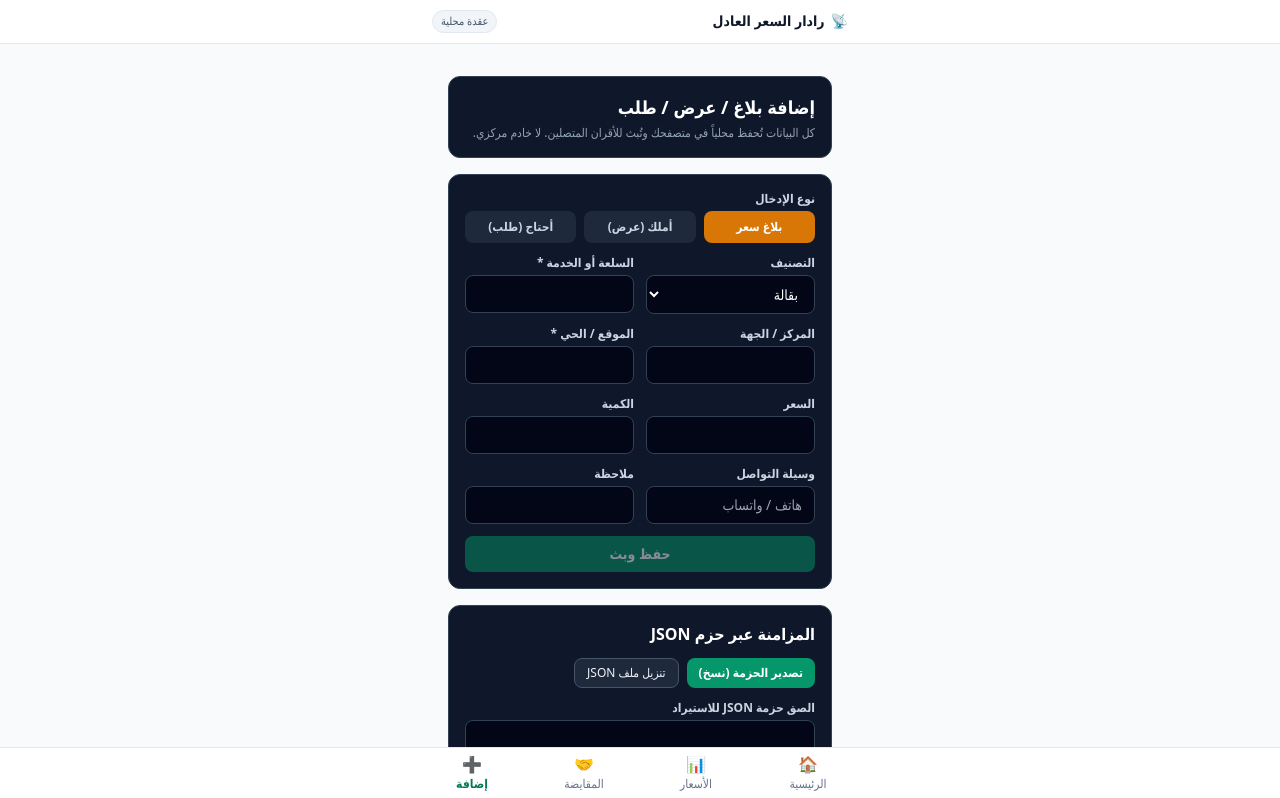
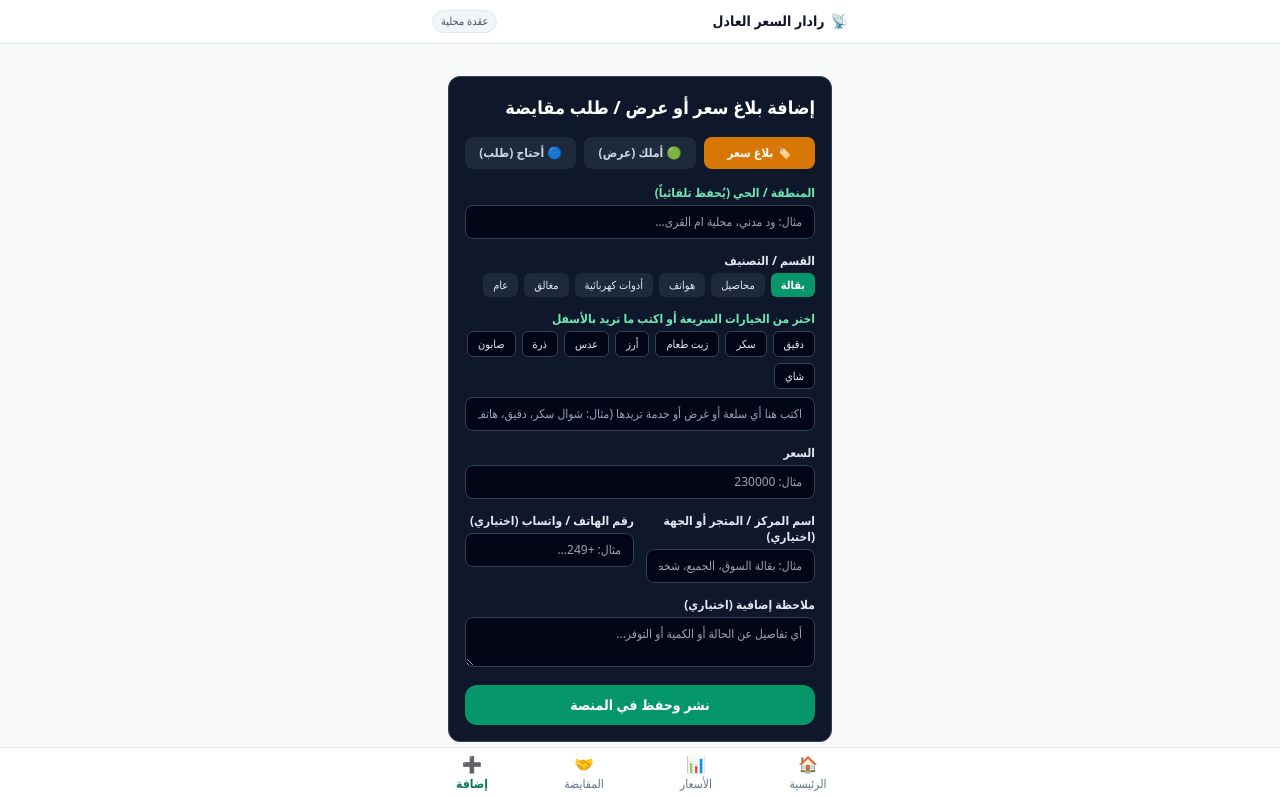
Before and after one commit to Mb4252/Decentralized-Free, a Next.js app: page /add in a window 1280 px wide. Shown: the top 798 px of the page. Built offline with nearby package versions, Linux system fonts and the light colour scheme.

Commit message:
Refactor AddEntryPage for improved functionality
Refactor AddEntryPage component to improve state management and UI. Update categories and item handling for better user experience.

```diff
--- a/app/add/page.tsx
+++ b/app/add/page.tsx
@@ -1,316 +1,347 @@
 'use client';
 
 import React, { useMemo, useState } from 'react';
+import { useRouter } from 'next/navigation';
 import { useApp } from '@/lib/context';
-import type { ReportKind } from '@/core/types';
 
-const CATEGORIES = [
-  'بقالة',
-  'محاصيل',
-  'مغالق',
-  'أدوات كهربائية',
-  'مراكز تجارية',
-  'خدمات',
-  'أخرى',
-];
+const QUICK_ITEMS_BY_KIND: Record<'price' | 'have' | 'need', string[]> = {
+  price: ['دقيق', 'سكر', 'زيت طعام', 'أرز', 'عدس', 'ذرة', 'صابون', 'شاي'],
+  have: ['دقيق', 'سكر', 'زيت طعام', 'هاتف', 'أدوات كهربائية', 'بطارية شمسية'],
+  need: ['دقيق', 'سكر', 'زيت طعام', 'أرز', 'هاتف', 'مقابل نقدي / فرق'],
+};
 
-export default function AddPage() {
-  const { addEntry, exportJsonBundle, importJsonBundle, defaultName } = useApp();
+const QUICK_CATEGORIES = ['بقالة', 'محاصيل', 'هواتف', 'أدوات كهربائية', 'مغالق', 'عام'];
 
-  const [kind, setKind] = useState<ReportKind>('price');
+const SAVED_ZONES_KEY = 'fair_radar_verified_zones_v1';
+
+function saveZoneLocally(zone: string) {
+  const cleaned = zone.trim();
+  if (!cleaned) return;
+  try {
+    const raw = localStorage.getItem(SAVED_ZONES_KEY);
+    const list: Array<{ name: string; verifiedVia: string; verifiedAt: number }> = raw
+      ? JSON.parse(raw)
+      : [];
+    if (!Array.isArray(list)) return;
+    if (!list.some((z) => z.name.toLowerCase() === cleaned.toLowerCase())) {
+      list.unshift({ name: cleaned, verifiedVia: 'manual', verifiedAt: Date.now() });
+      localStorage.setItem(SAVED_ZONES_KEY, JSON.stringify(list));
+    }
+  } catch {
+    // تجاهل أخطاء التخزين المحلي
+  }
+}
+
+export default function AddEntryPage() {
+  const router = useRouter();
+  const { entries, activeZone, addEntry, exportJsonBundle, importJsonBundle } = useApp();
+
+  const [kind, setKind] = useState<'price' | 'have' | 'need'>('price');
   const [category, setCategory] = useState<string>('بقالة');
   const [item, setItem] = useState<string>('');
+  const [price, setPrice] = useState<string>('');
+  const [wantItem, setWantItem] = useState<string>('');
+  const [location, setLocation] = useState<string>(activeZone || '');
   const [placeName, setPlaceName] = useState<string>('');
-  const [quantity, setQuantity] = useState<string>('');
-  const [wantItem, setWantItem] = useState<string>('');
-  const [location, setLocation] = useState<string>('');
-  const [price, setPrice] = useState<string>('');
-  const [contact, setContact] = useState<string>('');
+  const [phone, setPhone] = useState<string>('');
   const [note, setNote] = useState<string>('');
-  const [msg, setMsg] = useState<string>('');
-  const [importText, setImportText] = useState<string>('');
-  const [exportText, setExportText] = useState<string>('');
+  const [jsonBundle, setJsonBundle] = useState<string>('');
+  const [statusMsg, setStatusMsg] = useState<string>('');
 
-  const canSubmit = useMemo(
-    () => item.trim().length > 0 && location.trim().length > 0,
-    [item, location]
-  );
+  const knownZones = useMemo(() => {
+    const set = new Set<string>();
+    if (activeZone && activeZone.trim()) set.add(activeZone.trim());
+    try {
+      const raw = localStorage.getItem(SAVED_ZONES_KEY);
+      if (raw) {
+        const parsed = JSON.parse(raw) as Array<{ name?: string }>;
+        if (Array.isArray(parsed)) {
+          parsed.forEach((z) => {
+            if (z?.name && z.name.trim()) set.add(z.name.trim());
+          });
+        }
+      }
+    } catch {
+      // تجاهل
+    }
+    entries.forEach((e) => {
+      if (e.location && e.location.trim()) set.add(e.location.trim());
+    });
+    return Array.from(set);
+  }, [entries, activeZone]);
 
   const handleSubmit = (e: React.FormEvent) => {
     e.preventDefault();
-    if (!canSubmit) return;
-    const created = addEntry({
-      kind,
-      category,
-      item: item.trim(),
-      placeName: placeName.trim() || undefined,
-      quantity: quantity.trim() || undefined,
-      wantItem: wantItem.trim() || undefined,
-      location: location.trim(),
-      price: kind === 'price' && price.trim() ? Number(price) : undefined,
-      contact: contact.trim() || undefined,
-      note: note.trim() || undefined,
-      authorName: defaultName,
-    });
-    if (!created) {
-      setMsg('تعذر الحفظ: تحقق من الحقول المطلوبة.');
+    const finalItem = item.trim();
+    const finalLocation = (location.trim() || activeZone || 'عام').trim();
+    if (!finalItem) {
+      setStatusMsg('يرجى اختيار سلعة من الخيارات أو كتابة اسم الشيء المطلوب/المتوفر.');
       return;
     }
-    setMsg('تم الحفظ محلياً وبثه للأقران.');
+
+    const numericPrice = kind === 'price' && price.trim() ? Number(price.replace(/[^\d.]/g, '')) : undefined;
+    const composedNote = phone.trim()
+      ? `${note.trim() ? `${note.trim()} | ` : ''}تواصل: ${phone.trim()}`
+      : note.trim();
+
+    saveZoneLocally(finalLocation);
+
+    const payload = {
+      kind,
+      category: category.trim() || 'عام',
+      item: finalItem,
+      price: typeof numericPrice === 'number' && Number.isFinite(numericPrice) ? numericPrice : undefined,
+      wantItem: kind !== 'price' ? wantItem.trim() || undefined : undefined,
+      location: finalLocation,
+      placeName: placeName.trim() || undefined,
+      note: composedNote || undefined,
+      phone: phone.trim() || undefined,
+    };
+
+    addEntry(payload as unknown as Parameters<typeof addEntry>[0]);
+    setStatusMsg(`تم حفظ «${finalItem}» في منطقتك (${finalLocation}) بنجاح.`);
     setItem('');
-    setPlaceName('');
-    setQuantity('');
+    setPrice('');
     setWantItem('');
-    setPrice('');
-    setContact('');
     setNote('');
-    setTimeout(() => setMsg(''), 3000);
+    setTimeout(() => {
+      router.push('/');
+    }, 600);
   };
 
   const handleExport = () => {
-    const bundle = exportJsonBundle();
-    setExportText(bundle);
-    if (typeof navigator !== 'undefined' && navigator.clipboard) {
-      void navigator.clipboard.writeText(bundle);
-    }
-  };
-
-  const handleDownload = () => {
-    const bundle = exportJsonBundle();
-    const blob = new Blob([bundle], { type: 'application/json' });
-    const url = URL.createObjectURL(blob);
-    const a = document.createElement('a');
-    a.href = url;
-    a.download = `market-radar-bundle-${Date.now()}.json`;
-    a.click();
-    URL.revokeObjectURL(url);
+    const data = exportJsonBundle();
+    setJsonBundle(typeof data === 'string' ? data : JSON.stringify(data, null, 2));
+    setStatusMsg('تم تصدير حزمة البيانات JSON.');
   };
 
   const handleImport = () => {
-    if (!importText.trim()) {
-      setMsg('الصق حزمة JSON للاستيراد.');
-      return;
-    }
-    const res = importJsonBundle(importText);
-    setMsg(res.message);
-    if (res.ok) setImportText('');
-    setTimeout(() => setMsg(''), 4000);
+    if (!jsonBundle.trim()) return;
+    importJsonBundle(jsonBundle);
+    setStatusMsg('تم استيراد ومزامنة حزمة البيانات بنجاح.');
   };
 
   return (
-    <main dir="rtl" className="mx-auto max-w-4xl space-y-4 p-4 text-slate-100">
-      <div className="rounded-xl border border-slate-700 bg-slate-900 p-4">
-        <h1 className="text-lg font-bold text-white">إضافة بلاغ / عرض / طلب</h1>
-        <p className="mt-1 text-xs text-slate-400">
-          كل البيانات تُحفظ محلياً في متصفحك وتُبث للأقران المتصلين. لا خادم مركزي.
-        </p>
-      </div>
+    <main dir="rtl" className="mx-auto max-w-2xl space-y-4 p-4 text-slate-100">
+      <section className="space-y-4 rounded-xl border border-slate-700 bg-slate-900 p-4">
+        <h1 className="text-lg font-bold text-white">إضافة بلاغ سعر أو عرض / طلب مقايضة</h1>
 
-      <form onSubmit={handleSubmit} className="space-y-3 rounded-xl border border-slate-700 bg-slate-900 p-4">
-        <div>
-          <label className="mb-1 block text-xs font-semibold text-slate-300">نوع الإدخال</label>
+        {/* نوع المنشور */}
         <div className="grid grid-cols-3 gap-2">
           <button
             type="button"
             onClick={() => setKind('price')}
-              className={`rounded-lg px-3 py-2 text-xs font-bold ${
+            className={`rounded-lg py-2 text-xs font-bold ${
               kind === 'price' ? 'bg-amber-600 text-white' : 'bg-slate-800 text-slate-300'
             }`}
           >
-              بلاغ سعر
+            🏷️ بلاغ سعر
           </button>
           <button
             type="button"
             onClick={() => setKind('have')}
-              className={`rounded-lg px-3 py-2 text-xs font-bold ${
+            className={`rounded-lg py-2 text-xs font-bold ${
               kind === 'have' ? 'bg-emerald-600 text-white' : 'bg-slate-800 text-slate-300'
             }`}
           >
-              أملك (عرض)
+            🟢 أملك (عرض)
           </button>
           <button
             type="button"
             onClick={() => setKind('need')}
-              className={`rounded-lg px-3 py-2 text-xs font-bold ${
+            className={`rounded-lg py-2 text-xs font-bold ${
               kind === 'need' ? 'bg-sky-600 text-white' : 'bg-slate-800 text-slate-300'
             }`}
           >
-              أحتاج (طلب)
+            🔵 أحتاج (طلب)
           </button>
+        </div>
+
+        <form onSubmit={handleSubmit} className="space-y-3.5 text-xs">
+          {/* المنطقة المحفوظة أو الجديدة */}
+          <div>
+            <label className="mb-1 block font-bold text-emerald-300">المنطقة / الحي (يُحفظ تلقائياً)</label>
+            <input
+              type="text"
+              value={location}
+              onChange={(e) => setLocation(e.target.value)}
+              placeholder="مثال: ود مدني، محلية ام القرى..."
+              className="w-full rounded-lg border border-slate-700 bg-slate-950 px-3 py-2 text-white focus:border-emerald-400 focus:outline-none"
+            />
+            {knownZones.length > 0 && (
+              <div className="mt-1.5 flex flex-wrap gap-1.5">
+                {knownZones.map((z) => (
+                  <button
+                    key={z}
+                    type="button"
+                    onClick={() => setLocation(z)}
+                    className={`rounded-md px-2.5 py-1 text-[11px] ${
+                      location === z
+                        ? 'bg-emerald-600 font-bold text-white'
+                        : 'bg-slate-800 text-slate-200 hover:bg-slate-700'
+                    }`}
+                  >
+                    📍 {z}
+                  </button>
+                ))}
+              </div>
+            )}
+          </div>
+
+          {/* التصنيف */}
+          <div>
+            <label className="mb-1 block font-bold text-slate-200">القسم / التصنيف</label>
+            <div className="flex flex-wrap gap-1.5">
+              {QUICK_CATEGORIES.map((cat) => (
+                <button
+                  key={cat}
+                  type="button"
+                  onClick={() => setCategory(cat)}
+                  className={`rounded-md px-2.5 py-1 text-[11px] ${
+                    category === cat
+                      ? 'bg-emerald-600 font-bold text-white'
+                      : 'bg-slate-800 text-slate-200 hover:bg-slate-700'
+                  }`}
+                >
+                  {cat}
+                </button>
+              ))}
             </div>
           </div>
 
-        <div className="grid grid-cols-1 gap-3 sm:grid-cols-2">
+          {/* خيارات سريعة + كتابة أي شيء يريده الشخص في الأسفل */}
           <div>
-            <label className="mb-1 block text-xs font-semibold text-slate-300">التصنيف</label>
-            <select
-              value={category}
-              onChange={(e) => setCategory(e.target.value)}
-              className="w-full rounded-lg border border-slate-700 bg-slate-950 px-3 py-2 text-sm text-white focus:border-emerald-400 focus:outline-none"
+            <label className="mb-1 block font-bold text-emerald-300">
+              اختر من الخيارات السريعة أو اكتب ما تريد بالأسفل
+            </label>
+            <div className="mb-2 flex flex-wrap gap-1.5">
+              {QUICK_ITEMS_BY_KIND[kind].map((opt) => (
+                <button
+                  key={opt}
+                  type="button"
+                  onClick={() => setItem(opt)}
+                  className={`rounded-md border px-2.5 py-1 text-[11px] transition ${
+                    item === opt
+                      ? 'border-emerald-400 bg-emerald-950 font-bold text-emerald-200'
+                      : 'border-slate-700 bg-slate-950 text-slate-200 hover:border-slate-500'
+                  }`}
                 >
-              {CATEGORIES.map((c) => (
-                <option key={c} value={c}>
-                  {c}
-                </option>
+                  {opt}
+                </button>
               ))}
-            </select>
             </div>
-          <div>
-            <label className="mb-1 block text-xs font-semibold text-slate-300">
-              السلعة أو الخدمة *
-            </label>
             <input
               type="text"
               value={item}
               onChange={(e) => setItem(e.target.value)}
-              className="w-full rounded-lg border border-slate-700 bg-slate-950 px-3 py-2 text-sm text-white focus:border-emerald-400 focus:outline-none"
-              required
+              placeholder="اكتب هنا أي سلعة أو غرض أو خدمة تريدها (مثال: شوال سكر، دقيق، هاتف، أو أي شيء آخر)..."
+              className="w-full rounded-lg border border-slate-700 bg-slate-950 px-3 py-2 text-white placeholder-slate-400 focus:border-emerald-400 focus:outline-none"
+            />
+          </div>
+
+          {kind === 'price' ? (
+            <div>
+              <label className="mb-1 block font-bold text-slate-200">السعر</label>
+              <input
+                type="text"
+                value={price}
+                onChange={(e) => setPrice(e.target.value)}
+                placeholder="مثال: 230000"
+                className="w-full rounded-lg border border-slate-700 bg-slate-950 px-3 py-2 text-white focus:border-emerald-400 focus:outline-none"
+              />
+            </div>
+          ) : (
+            <div>
+              <label className="mb-1 block font-bold text-slate-200">
+                {kind === 'have' ? 'المقابل الذي تطلبه أو تقبله (اختياري)' : 'ما الذي تقدمه مقابل حاجتك (اختياري)'}
+              </label>
+              <input
+                type="text"
+                value={wantItem}
+                onChange={(e) => setWantItem(e.target.value)}
+                placeholder="مثال: سكر، نقد، أو هاتف أحدث مع فرق..."
+                className="w-full rounded-lg border border-slate-700 bg-slate-950 px-3 py-2 text-white focus:border-emerald-400 focus:outline-none"
+              />
+            </div>
+          )}
+
+          <div className="grid gap-3 sm:grid-cols-2">
+            <div>
+              <label className="mb-1 block font-bold text-slate-200">
+                اسم المركز / المتجر أو الجهة (اختياري)
+              </label>
+              <input
+                type="text"
+                value={placeName}
+                onChange={(e) => setPlaceName(e.target.value)}
+                placeholder="مثال: بقالة السوق، الجميع، شخصي..."
+                className="w-full rounded-lg border border-slate-700 bg-slate-950 px-3 py-2 text-white focus:border-emerald-400 focus:outline-none"
+              />
+            </div>
+            <div>
+              <label className="mb-1 block font-bold text-slate-200">رقم الهاتف / واتساب (اختياري)</label>
+              <input
+                type="text"
+                value={phone}
+                onChange={(e) => setPhone(e.target.value)}
+                placeholder="مثال: +249..."
+                className="w-full rounded-lg border border-slate-700 bg-slate-950 px-3 py-2 text-white focus:border-emerald-400 focus:outline-none"
               />
             </div>
           </div>
 
-        <div className="grid grid-cols-1 gap-3 sm:grid-cols-2">
           <div>
-            <label className="mb-1 block text-xs font-semibold text-slate-300">المركز / الجهة</label>
-            <input
-              type="text"
-              value={placeName}
-              onChange={(e) => setPlaceName(e.target.value)}
-              className="w-full rounded-lg border border-slate-700 bg-slate-950 px-3 py-2 text-sm text-white focus:border-emerald-400 focus:outline-none"
+            <label className="mb-1 block font-bold text-slate-200">ملاحظة إضافية (اختياري)</label>
+            <textarea
+              rows={2}
+              value={note}
+              onChange={(e) => setNote(e.target.value)}
+              placeholder="أي تفاصيل عن الحالة أو الكمية أو التوفر..."
+              className="w-full rounded-lg border border-slate-700 bg-slate-950 px-3 py-2 text-white focus:border-emerald-400 focus:outline-none"
             />
           </div>
-          <div>
-            <label className="mb-1 block text-xs font-semibold text-slate-300">الموقع / الحي *</label>
-            <input
-              type="text"
-              value={location}
-              onChange={(e) => setLocation(e.target.value)}
-              className="w-full rounded-lg border border-slate-700 bg-slate-950 px-3 py-2 text-sm text-white focus:border-emerald-400 focus:outline-none"
-              required
-            />
-          </div>
-        </div>
 
-        {kind === 'price' && (
-          <div className="grid grid-cols-1 gap-3 sm:grid-cols-2">
-            <div>
-              <label className="mb-1 block text-xs font-semibold text-slate-300">السعر</label>
-              <input
-                type="number"
-                value={price}
-                onChange={(e) => setPrice(e.target.value)}
-                className="w-full rounded-lg border border-slate-700 bg-slate-950 px-3 py-2 text-sm text-white focus:border-emerald-400 focus:outline-none"
-                min="0"
-                step="0.01"
-              />
-            </div>
-            <div>
-              <label className="mb-1 block text-xs font-semibold text-slate-300">الكمية</label>
-              <input
-                type="text"
-                value={quantity}
-                onChange={(e) => setQuantity(e.target.value)}
-                className="w-full rounded-lg border border-slate-700 bg-slate-950 px-3 py-2 text-sm text-white focus:border-emerald-400 focus:outline-none"
-              />
-            </div>
+          {statusMsg && (
+            <div className="rounded-lg border border-emerald-500/40 bg-emerald-950/70 px-3 py-2 text-emerald-200">
+              {statusMsg}
             </div>
           )}
 
-        {kind !== 'price' && (
-          <div>
-            <label className="mb-1 block text-xs font-semibold text-slate-300">المقابل / ما تريده</label>
-            <input
-              type="text"
-              value={wantItem}
-              onChange={(e) => setWantItem(e.target.value)}
-              className="w-full rounded-lg border border-slate-700 bg-slate-950 px-3 py-2 text-sm text-white focus:border-emerald-400 focus:outline-none"
-            />
-          </div>
-        )}
-
-        <div className="grid grid-cols-1 gap-3 sm:grid-cols-2">
-          <div>
-            <label className="mb-1 block text-xs font-semibold text-slate-300">وسيلة التواصل</label>
-            <input
-              type="text"
-              value={contact}
-              onChange={(e) => setContact(e.target.value)}
-              placeholder="هاتف / واتساب"
-              className="w-full rounded-lg border border-slate-700 bg-slate-950 px-3 py-2 text-sm text-white focus:border-emerald-400 focus:outline-none"
-            />
-          </div>
-          <div>
-            <label className="mb-1 block text-xs font-semibold text-slate-300">ملاحظة</label>
-            <input
-              type="text"
-              value={note}
-              onChange={(e) => setNote(e.target.value)}
-              className="w-full rounded-lg border border-slate-700 bg-slate-950 px-3 py-2 text-sm text-white focus:border-emerald-400 focus:outline-none"
-            />
-          </div>
-        </div>
-
           <button
             type="submit"
-          disabled={!canSubmit}
-          className="w-full rounded-lg bg-emerald-600 px-4 py-2 text-sm font-bold text-white hover:bg-emerald-500 disabled:opacity-50"
+            className="w-full rounded-xl bg-emerald-600 py-2.5 text-sm font-bold text-white hover:bg-emerald-500"
           >
-          حفظ وبث
+            نشر وحفظ في المنصة
           </button>
+        </form>
+      </section>
 
-        {msg && (
-          <div className="rounded-lg border border-emerald-500/40 bg-emerald-950 px-3 py-2 text-xs text-emerald-200">
-            {msg}
-          </div>
-        )}
-      </form>
-
-      <section className="space-y-3 rounded-xl border border-slate-700 bg-slate-900 p-4">
-        <h2 className="text-base font-bold text-white">المزامنة عبر حزم JSON</h2>
+      {/* مزامنة JSON */}
+      <section className="space-y-2.5 rounded-xl border border-slate-700 bg-slate-900 p-4 text-xs">
+        <h2 className="text-sm font-bold text-white">مزامنة حزم البيانات (JSON)</h2>
         <div className="flex flex-wrap gap-2">
           <button
             type="button"
             onClick={handleExport}
-            className="rounded-lg bg-emerald-600 px-3 py-1.5 text-xs font-semibold text-white hover:bg-emerald-500"
+            className="rounded-lg bg-slate-800 px-3 py-1.5 font-semibold text-white hover:bg-slate-700"
           >
-            تصدير الحزمة (نسخ)
+            تصدير JSON
           </button>
           <button
             type="button"
-            onClick={handleDownload}
-            className="rounded-lg border border-slate-600 bg-slate-800 px-3 py-1.5 text-xs font-medium text-slate-100 hover:bg-slate-700"
+            onClick={handleImport}
+            className="rounded-lg bg-sky-700 px-3 py-1.5 font-semibold text-white hover:bg-sky-600"
           >
-            تنزيل ملف JSON
+            استيراد JSON
           </button>
         </div>
-
-        {exportText && (
         <textarea
-            value={exportText}
-            readOnly
-            rows={5}
-            className="w-full rounded-lg border border-slate-700 bg-slate-950 p-2 text-[11px] text-slate-200"
+          rows={3}
+          value={jsonBundle}
+          onChange={(e) => setJsonBundle(e.target.value)}
+          placeholder="الصق حزمة JSON هنا للاستيراد أو اضغط تصدير..."
+          className="w-full rounded-lg border border-slate-700 bg-slate-950 p-2.5 text-slate-200 focus:border-emerald-400 focus:outline-none"
         />
-        )}
-
-        <div>
-          <label className="mb-1 block text-xs font-semibold text-slate-300">
-            الصق حزمة JSON للاستيراد
-          </label>
-          <textarea
-            value={importText}
-            onChange={(e) => setImportText(e.target.value)}
-            rows={5}
-            className="w-full rounded-lg border border-slate-700 bg-slate-950 p-2 text-[11px] text-slate-200"
-          />
-          <button
-            type="button"
-            onClick={handleImport}
-            className="mt-2 rounded-lg bg-sky-600 px-3 py-1.5 text-xs font-semibold text-white hover:bg-sky-500"
-          >
-            استيراد
-          </button>
-        </div>
       </section>
     </main>
   );
```
Lines whose indentation alone changed are shown as unchanged.
